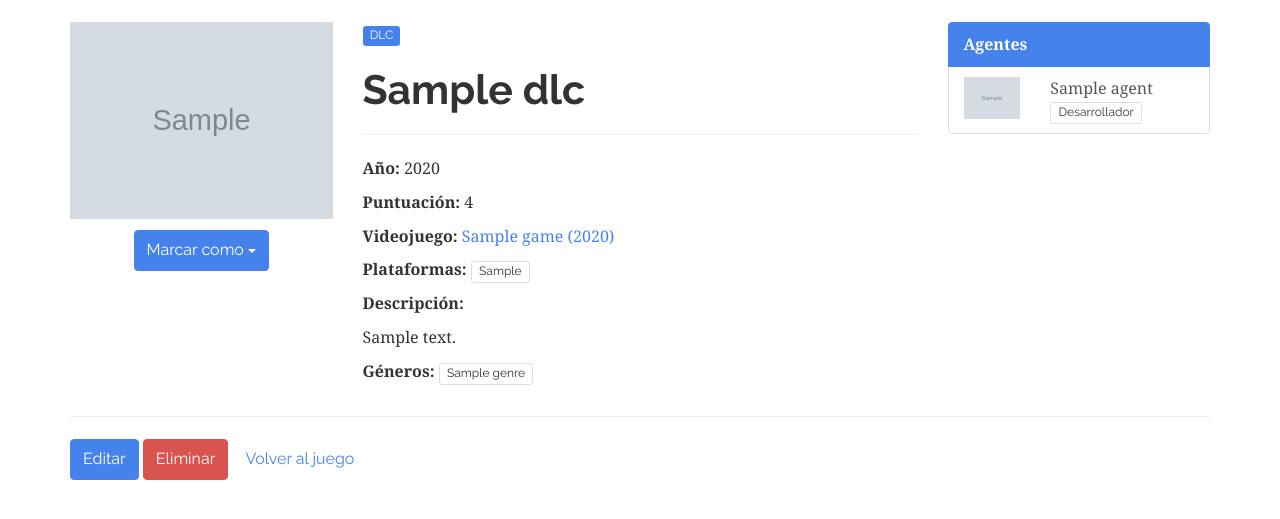
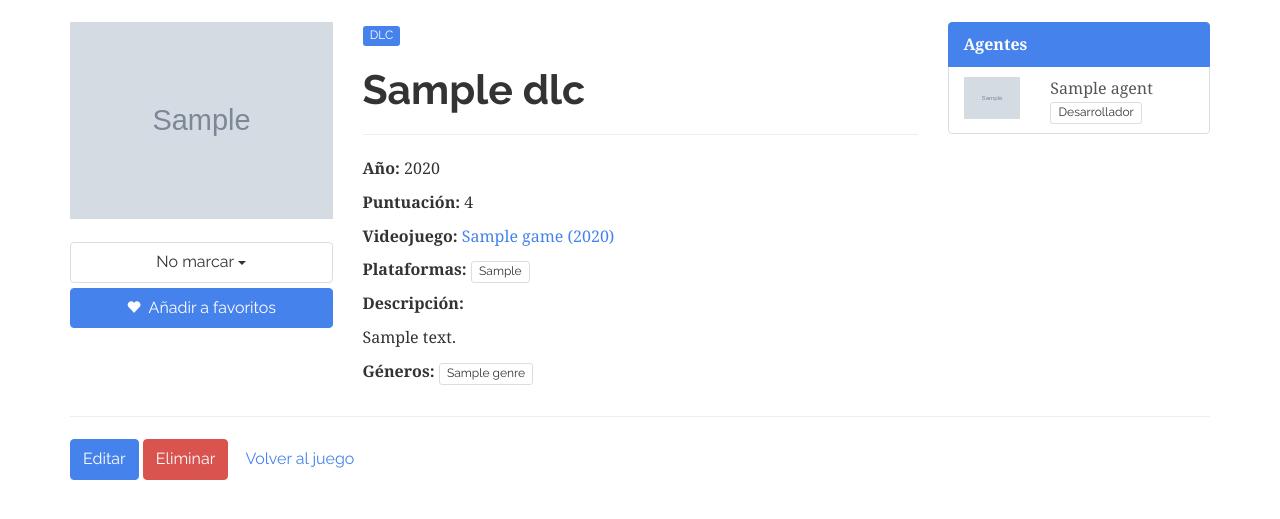
Before and after one commit to juanmtriguero/EntHub, a Django app: page /items/dlcs/1/ in a window 1280 px wide. Shown: the part 66-585 px from the top of the page. Run offline with Django 3.2, Linux system fonts and the light colour scheme; a user stored in the database is signed in; tables that the repository leaves empty hold one stand-in row (values such as "Sample post"); grey boxes marked "Sample" are stand-in pictures; some libraries are stand-ins or nearby versions.

Commit message:
Botón de marcar dinámico y favorito (no funcional)

```diff
--- a/EntHub/static/css/style.css
+++ b/EntHub/static/css/style.css
@@ -48,3 +48,9 @@ body{
 .account-block{
 	margin-bottom: 20px;
 }
+
+/* Mark button */
+
+.btn .glyphicon{
+	font-size: 14px;
+}
--- a/EntHub/templates/base/base.html
+++ b/EntHub/templates/base/base.html
@@ -22,6 +22,8 @@
 	<!-- Javascript -->
 	<script src="https://ajax.googleapis.com/ajax/libs/jquery/3.1.1/jquery.min.js"></script>
 	<script src="{% static 'js/bootstrap.min.js' %}"></script>
+	{% block scripts %}
+	{% endblock %}
 
 </body>
 </html>
--- a/EntHub/templates/items/item_detail.html
+++ b/EntHub/templates/items/item_detail.html
@@ -8,18 +8,29 @@
 
 		<div class="col-md-3 text-center">
 			<img src="{{object.image}}" class="img-responsive">
-			<p><div class="btn-group">
-				<a href="#" class="btn btn-primary dropdown-toggle" data-toggle="dropdown" aria-expanded="false">
-					Marcar como&nbsp;<span class="caret"></span>
+			{# TODO Añadir funcionalidad #}
+			<br/>
+			<div class="btn-group btn-block">
+				<a href="#" class="btn btn-default btn-block dropdown-toggle" data-toggle="dropdown" aria-expanded="false">
+					No marcar&nbsp;<span class="caret"></span>
 				</a>
-				<ul class="dropdown-menu">
+				<ul class="dropdown-menu btn-block">
 					{% for o, option in mark_options %}
-					<li><a href="#">{{option}}</a></li>
+					<li data-value="{{o}}"><a href="#" class="text-center">{{option}}</a></li>
 					{% endfor %}
 					<li class="divider"></li>
-					<li><a href="#">No marcar</a></li>
+					<li data-value="not"><a href="#" class="text-center">No marcar</a></li>
 				</ul>
-			</div></p>
+			</div>
+			{% if True %}
+			<a href="#" class="btn btn-primary btn-block">
+				<span class="glyphicon glyphicon-heart"></span>&nbsp;&nbsp;Añadir a favoritos
+			</a>
+			{% else %}
+			<a href="#" class="btn btn-danger btn-block">
+				<span class="glyphicon glyphicon-heart"></span>&nbsp;&nbsp;Quitar de favoritos
+			</a>
+			{% endif %}
 		</div>
 
 		<div class="col-md-6">
@@ -82,3 +93,12 @@
 </div>
 
 {% endblock %}
+
+{% block scripts %}
+<script type="text/javascript">
+	$('ul.dropdown-menu').on('click', 'li a', function(){
+		$(this).parents(".btn-group").find('.btn').html($(this).text()
+				+ '&nbsp;<span class="caret"></span>');
+	});
+</script>
+{% endblock %}
```
